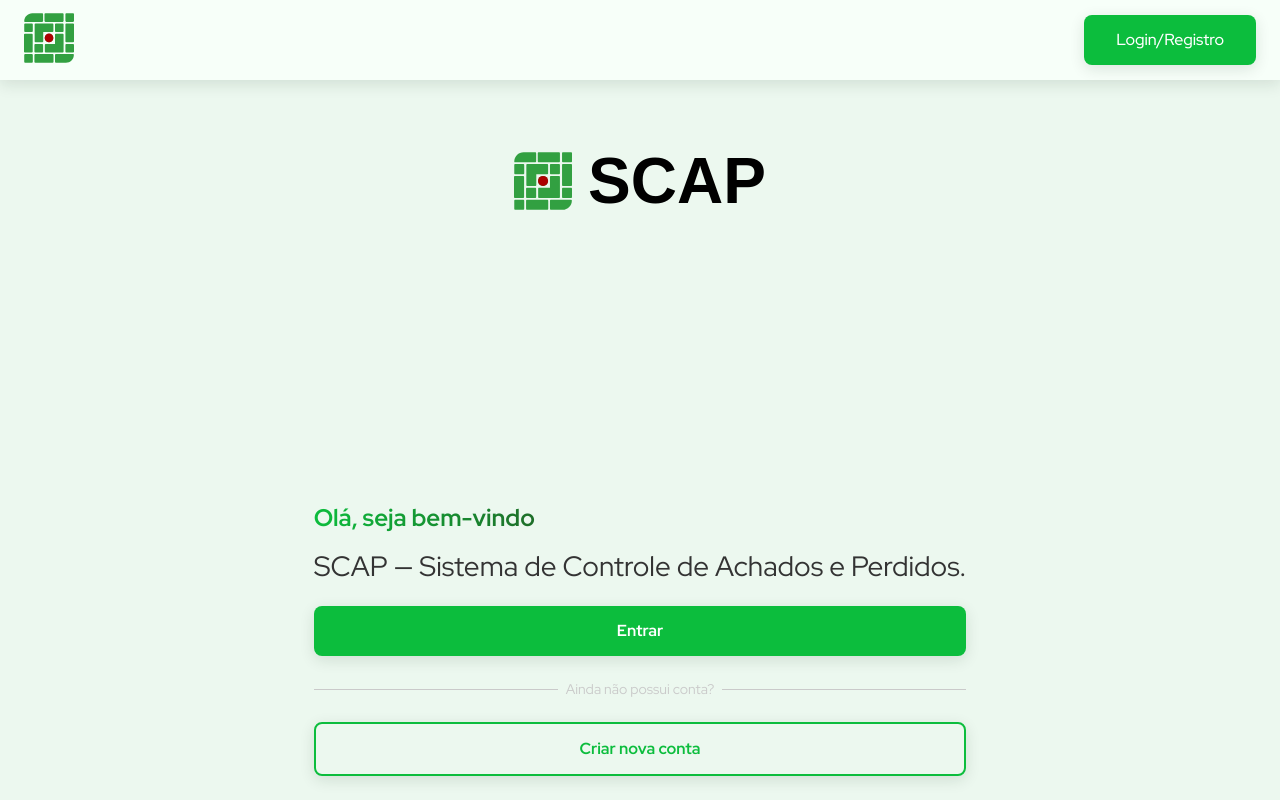
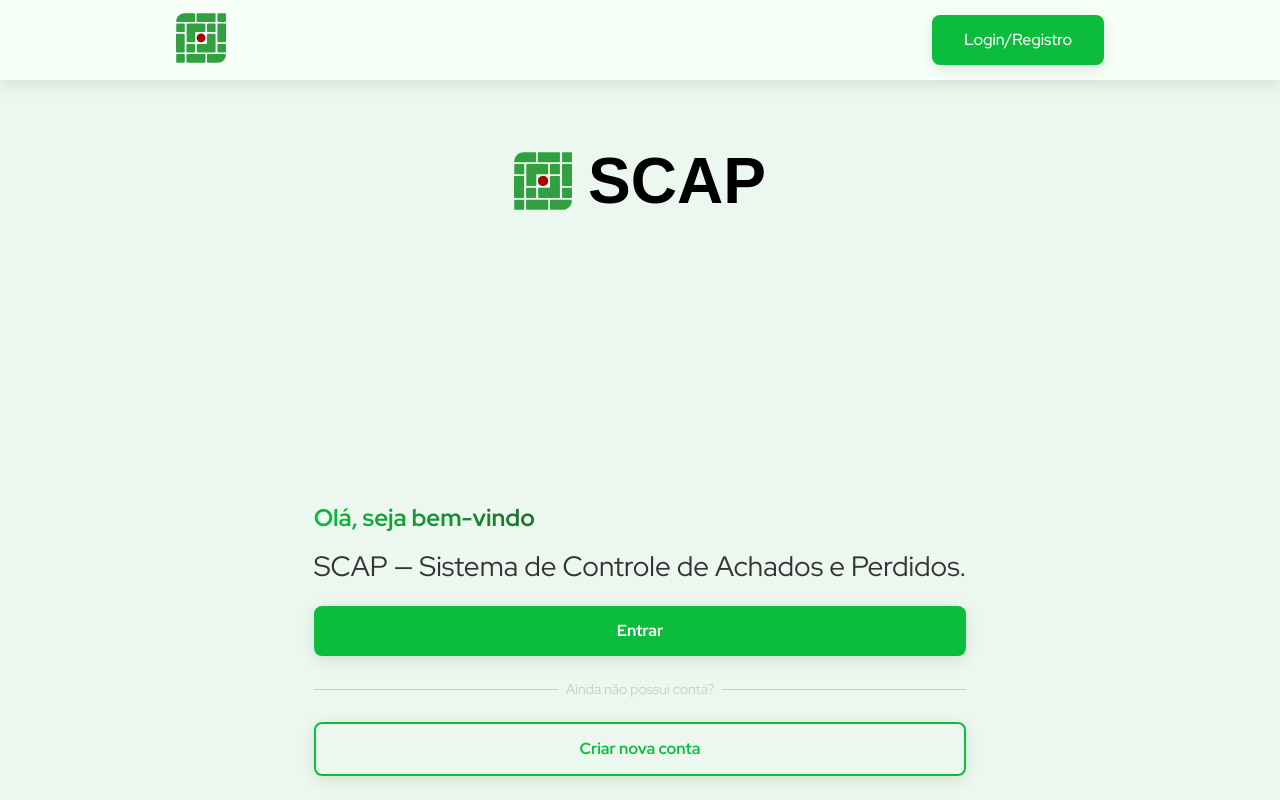
Before and after one commit to ElielBarbosa/scap-web, a React (Vite) app: page / in a window 1280 px wide. Built offline with nearby package versions, Linux system fonts and the light colour scheme.

Commit message:
fix(styles): Corrigir centralização do componente Header.

```diff
--- a/src/components/Header/index.jsx
+++ b/src/components/Header/index.jsx
@@ -6,7 +6,8 @@
 
 function Header({ userLoged = false }) {
   return (
-    <header className={`${styles.headerContainer} `}>
+    <header className={`${styles.headerContainer}`}>
+      <div className={`${styles.headerContent} container`}>
         <Link to="/">
           <img src={logo} alt="Logo da SCAP" className={styles.logoImage} />
         </Link>
@@ -17,6 +18,7 @@
             Login/Registro
           </Link>
         )}
+      </div>
     </header>
   );
 }
--- a/src/components/Header/styles.module.css
+++ b/src/components/Header/styles.module.css
@@ -11,6 +11,13 @@
     z-index: 1000;
 }
 
+.headerContent {
+    width: 100%;
+    display: flex;
+    align-items: center;
+    justify-content: space-between;
+}
+
 .logoImage {
     width: 50px;
     height: 50px;
```
Lines whose indentation alone changed are shown as unchanged.
